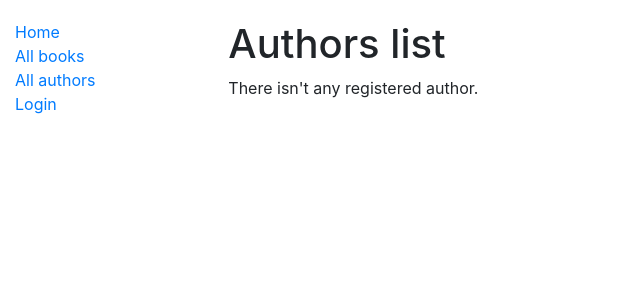
After one commit to Acacio-coding/Tutotrial-MDN-Django, a Django app: page /catalog/authors/ in a window 1280 px wide. The commit adds this page. Shown: the top 300 px of the page, without its empty margins (0-640 px from the left). Run offline with Django 4.2, Linux system fonts and the light colour scheme; data that the repository does not hold is empty; some libraries are stand-ins or nearby versions.

Commit message:
Authors crud operations

```diff
--- a/catalog/models.py
+++ b/catalog/models.py
@@ -25,6 +25,7 @@ class Author(models.Model):
 
     class Meta:
         ordering = ['last_name', 'first_name']
+        permissions = (('can_handle_author', "Handle author record."),)
 
     def get_absolute_url(self):
         return reverse('author-detail', args=[str(self.id)])
--- a/catalog/templates/base_generic.html
+++ b/catalog/templates/base_generic.html
@@ -26,7 +26,7 @@
           <ul class="sidebar-nav">
             <li><a href="{% url 'index' %}">Home</a></li>
             <li><a href="{% url 'books' %}">All books</a></li>
-            <li><a href="">All authors</a></li>
+            <li><a href="{% url 'authors' %}">All authors</a></li>
             {% if user.is_authenticated %}
             <li>User: {{ user.get_username }}</li>
             <li>
--- /dev/null
+++ b/catalog/templates/catalog/author_list.html
@@ -0,0 +1,22 @@
+{% extends 'base_generic.html' %} {% block content %}
+<h1>Authors list</h1>
+
+{% if perms.catalog.can_handle_author %}
+<a href="{% url 'author-create' %}">New author</a>
+{% endif %} {% if author_list %}
+<ul>
+  {% for author in author_list %}
+  <li>
+    <a href="{{ author.get_absolute_url }}"
+      >{{author.last_name}}, {{author.first_name}}</a
+    >
+    {% if perms.catalog.can_handle_author %}
+    <a href="{% url 'author-update' author.id %}"> - Update</a>
+    <a href="{% url 'author-delete' author.id %}"> - Delete</a>
+    {% endif %}
+  </li>
+  {% endfor %}
+</ul>
+{% else %}
+<p>There isn't any registered author.</p>
+{% endif %} {% endblock %}
--- a/catalog/urls.py
+++ b/catalog/urls.py
@@ -7,4 +7,9 @@ urlpatterns = [
     path('books/<int:pk>', views.BookDetailView.as_view(), name = 'book-detail'),
     path('myloans/', views.LoanedBooksByUserListView.as_view(), name = 'my-loans'),
     path('book/<uuid:pk>/renew/', views.renew_book, name = 'renew-book'),
+    path('authors/', views.AuthorListView.as_view(), name = 'authors'),
+    path('authors/<int:pk>', views.AuthorDetailView.as_view(), name = 'author-detail'),
+    path('author/create/', views.AuthorCreate.as_view(), name = 'author-create'),
+    path('author/<int:pk>/update/', views.AuthorUpdate.as_view(), name = 'author-update'),
+    path('author/<int:pk>/delete/', views.AuthorDelete.as_view(), name = 'author-delete'),
 ]
--- a/catalog/views.py
+++ b/catalog/views.py
@@ -7,6 +7,9 @@ from django.http import HttpResponseRedirect
 from django.urls import reverse
 from django.contrib.auth.decorators import permission_required
 from catalog.forms import RenewBookForm
+from django.views.generic.edit import CreateView, UpdateView, DeleteView
+from django.urls import reverse_lazy
+from django.contrib.auth.mixins import PermissionRequiredMixin
 import datetime
 
 # Create your views here.
@@ -62,3 +65,25 @@ def renew_book(request, pk):
     }
 
     return render(request, 'catalog/renew_book.html', context)
+
+class AuthorListView(generic.ListView):
+    model = Author
+
+class AuthorDetailView(generic.DetailView):
+    model = Author
+
+class AuthorCreate(PermissionRequiredMixin, CreateView):
+    permission_required = 'catalog.can_handle_author'
+    model = Author
+    filds = '__all__'
+    initial = {'date_of_death': '05/01/2018'}
+
+class AuthorUpdate(PermissionRequiredMixin, UpdateView):
+    permission_required = 'catalog.can_handle_author'
+    model = Author
+    fields = ['first_name', 'last_name', 'date_of_birth', 'date_of_death']
+
+class AuthorDelete(PermissionRequiredMixin, DeleteView):
+    permission_required = 'catalog.can_handle_author'
+    model = Author
+    sucess_url = reverse_lazy('authors')
```
Also changed, not shown: catalog/templates/catalog/author_delete_action.html (added, +9 -0 lines), catalog/templates/catalog/author_detail.html (added, +11 -0 lines), catalog/templates/catalog/author_form.html (added, +9 -0 lines), catalog/migrations/0006_alter_author_options.py (added).
